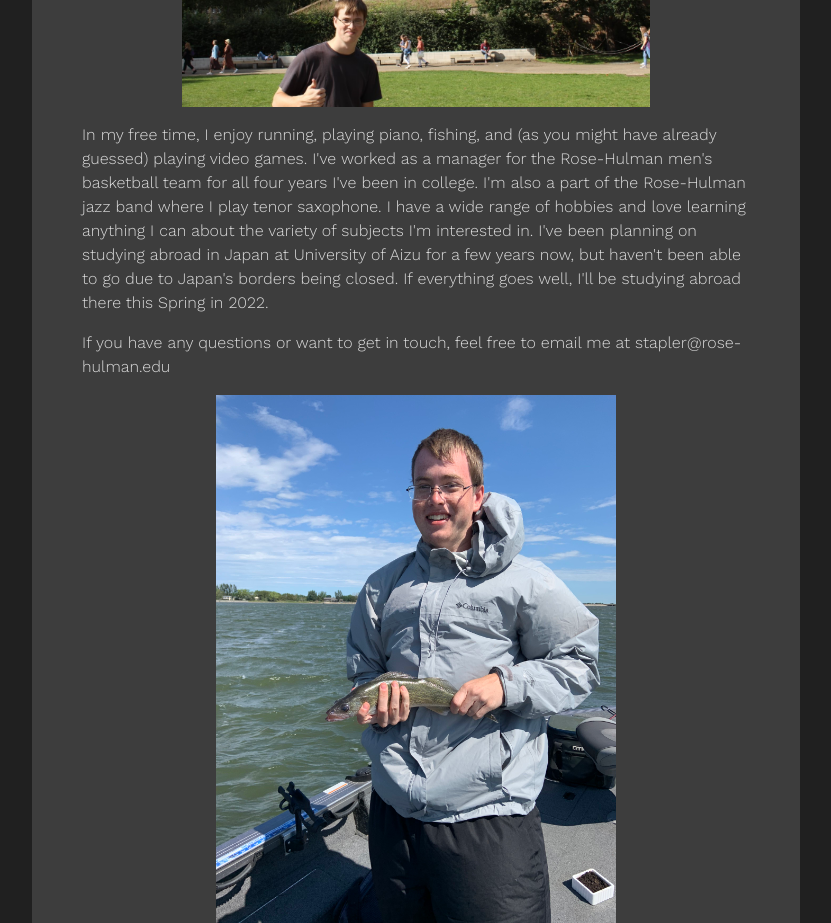
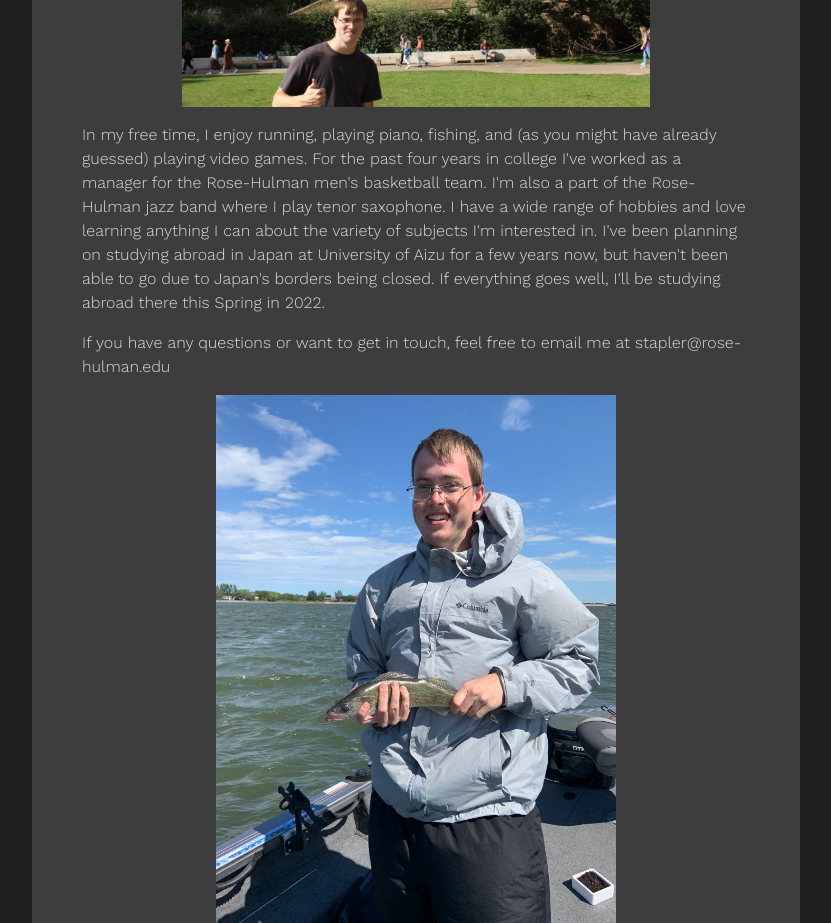
Before and after one commit to 8stapler/8stapler.github.io, a plain HTML site: page about.html in a window 1280 px wide. Shown: the part 1000-1923 px from the top of the page, without its empty margins (224-1055 px from the left). Drawn offline with nearby package versions, Linux system fonts and the light colour scheme; a script that the page names is missing.

Commit message:
about page change

```diff
--- a/about.html
+++ b/about.html
@@ -38,8 +38,8 @@
                     video game engines. Video games are a passion of mine, and I want to develop and create video games in the future,
                     either as a hobby or my career. Recently I've been working on creating an action RPG, which you can play on my projects page.</p>
                 <img class="england" src="images/england.jpg" alt="me in England">
-                <p>In my free time, I enjoy running, playing piano, fishing, and (as you might have already guessed) playing video games. I've worked as a manager for the Rose-Hulman
-                    men's basketball team for all four years I've been in college. I'm also a part of the Rose-Hulman jazz band where I play tenor saxophone. I have a wide range of hobbies and
+                <p>In my free time, I enjoy running, playing piano, fishing, and (as you might have already guessed) playing video games. For the past four years in college I've worked as a manager for the Rose-Hulman
+                    men's basketball team. I'm also a part of the Rose-Hulman jazz band where I play tenor saxophone. I have a wide range of hobbies and
                     love learning anything I can about the variety of subjects I'm interested in. I've been planning on studying abroad in Japan at University of Aizu for a few years now,
                     but haven't been able to go due to Japan's borders being closed. If everything goes well, I'll be studying abroad there this Spring in 2022.
                 </p>
```
